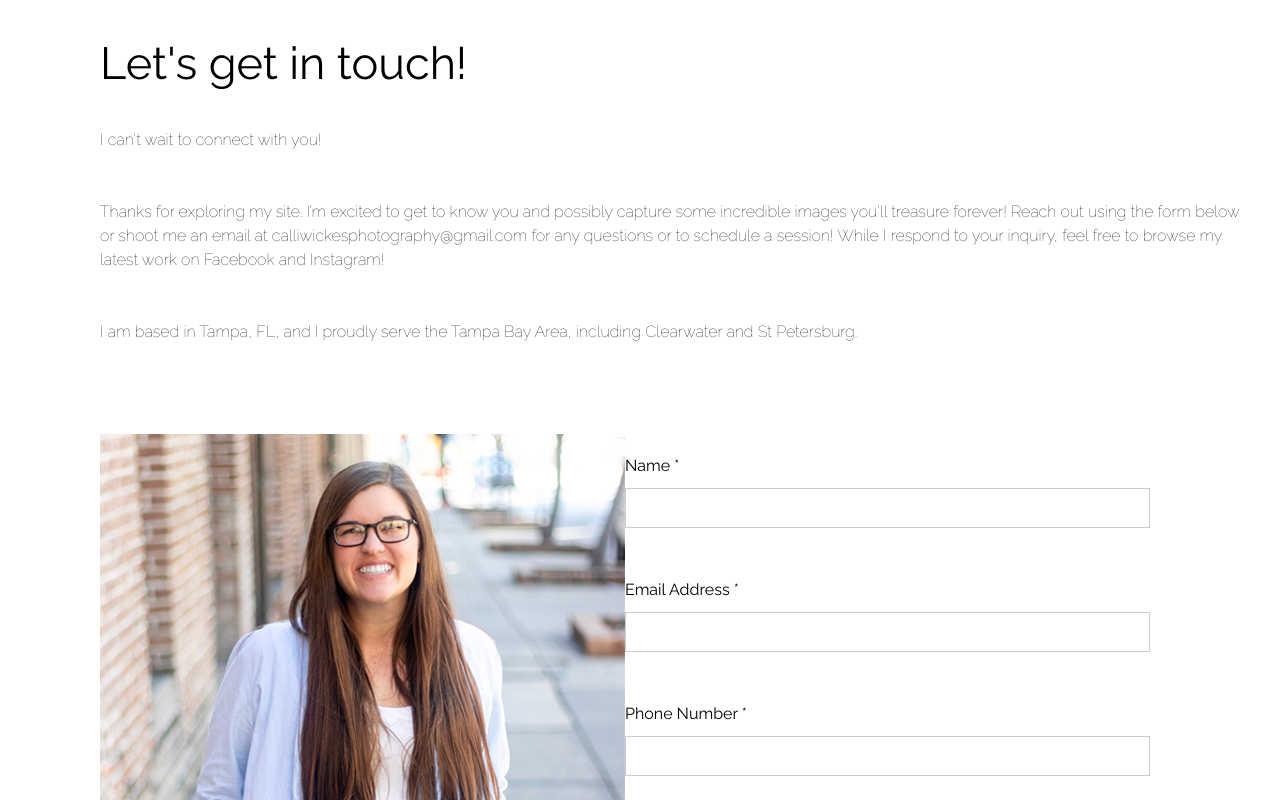
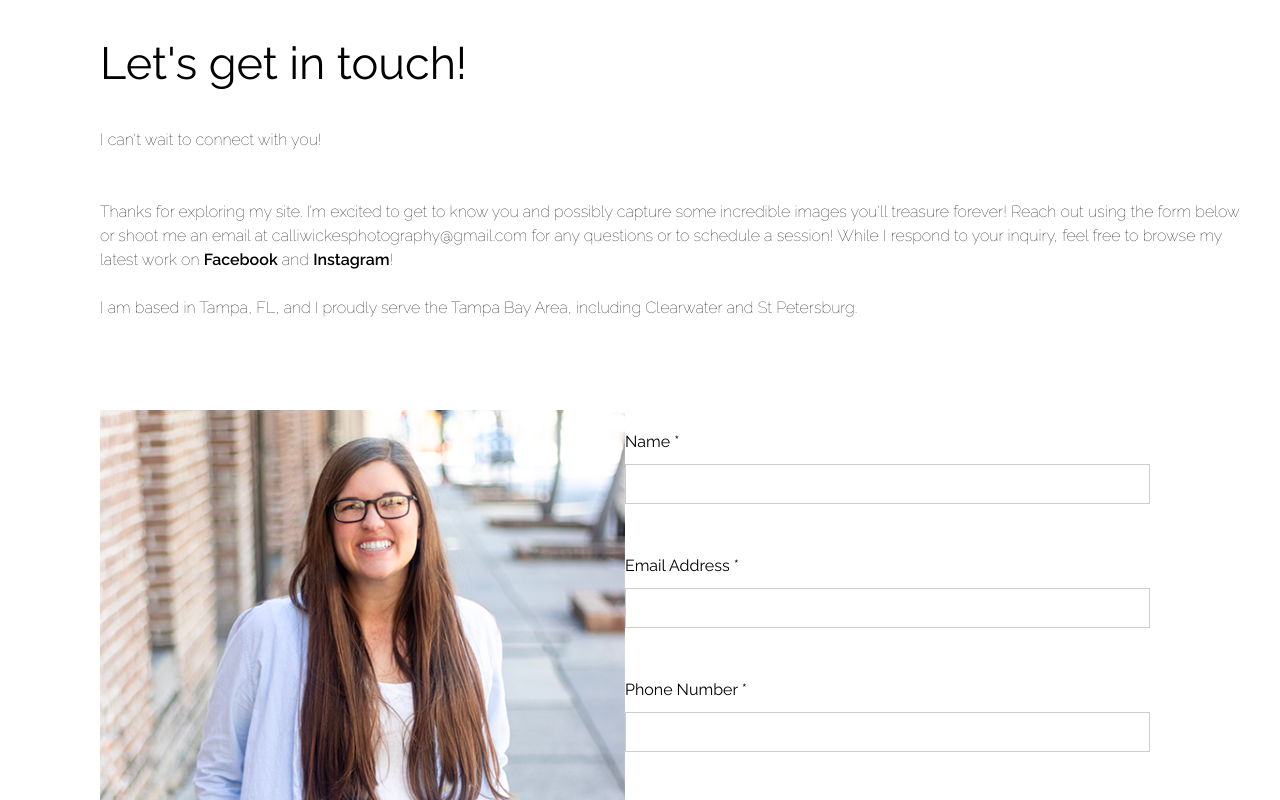
Before and after one commit to joewickes/calliwickesphotography, a Next.js app: page /contact in a window 1280 px wide. Shown: the part 900-1700 px from the top of the page. Built offline with nearby package versions, Linux system fonts and the light colour scheme.

Commit message:
Update facebook and instagram wording with links

```diff
--- a/src/app/contact/page.tsx
+++ b/src/app/contact/page.tsx
@@ -1,5 +1,6 @@
 import Image from 'next/image';
 import type { Metadata } from 'next';
+import Link from 'next/link';
 
 import dynamic from 'next/dynamic';
 const Footer = dynamic(() => import('@/components/Footer/Footer'));
@@ -16,10 +17,6 @@ export const metadata: Metadata = {
 };
 
 const ContactPage = () => {
-  const contactBlurb = `I can't wait to connect with you!\n\n
-  Thanks for exploring my site. I’m excited to get to know you and possibly capture some incredible images you'll treasure forever! Reach out using the form below or shoot me an email at calliwickesphotography@gmail.com for any questions or to schedule a session! While I respond to your inquiry, feel free to browse my latest work on Facebook and Instagram!\n\n
-  I am based in Tampa, FL, and I proudly serve the Tampa Bay Area, including Clearwater and St Petersburg.`;
-
   const setToast = async (message: string) => {
     'use server';
     toast.info(message);
@@ -43,7 +40,23 @@ const ContactPage = () => {
 
       <section className="px-[30px] mb-[60px] md:pl-[100px] md:pt-[100px]">
         <h1 className="text-[45px] leading-1 mb-[30px]">{`Let's get in touch!`}</h1>
-        <p className="font-thin whitespace-pre-line">{contactBlurb}</p>
+        <p className="font-thin whitespace-pre-line">
+          {`I can't wait to connect with you!\n\n
+  Thanks for exploring my site. I’m excited to get to know you and possibly capture some incredible images you'll treasure forever! Reach out using the form below or shoot me an email at calliwickesphotography@gmail.com for any questions or to schedule a session! While I respond to your inquiry, feel free to browse my latest work on`}{' '}
+          <Link passHref legacyBehavior href="https://www.facebook.com/CalliWickesPhotography/">
+            <a aria-label="Facebook" className="font-semibold">
+              Facebook
+            </a>
+          </Link>{' '}
+          {`and`}{' '}
+          <Link passHref legacyBehavior href="https://www.instagram.com/calliwickesphotography/">
+            <a aria-label="Instagram" className="font-semibold">
+              Instagram
+            </a>
+          </Link>
+          {`!`}
+          {`\n\nI am based in Tampa, FL, and I proudly serve the Tampa Bay Area, including Clearwater and St Petersburg.`}
+        </p>
       </section>
 
       <section className="px-[30px] text-black md:pl-[100px] md:flex">
```
